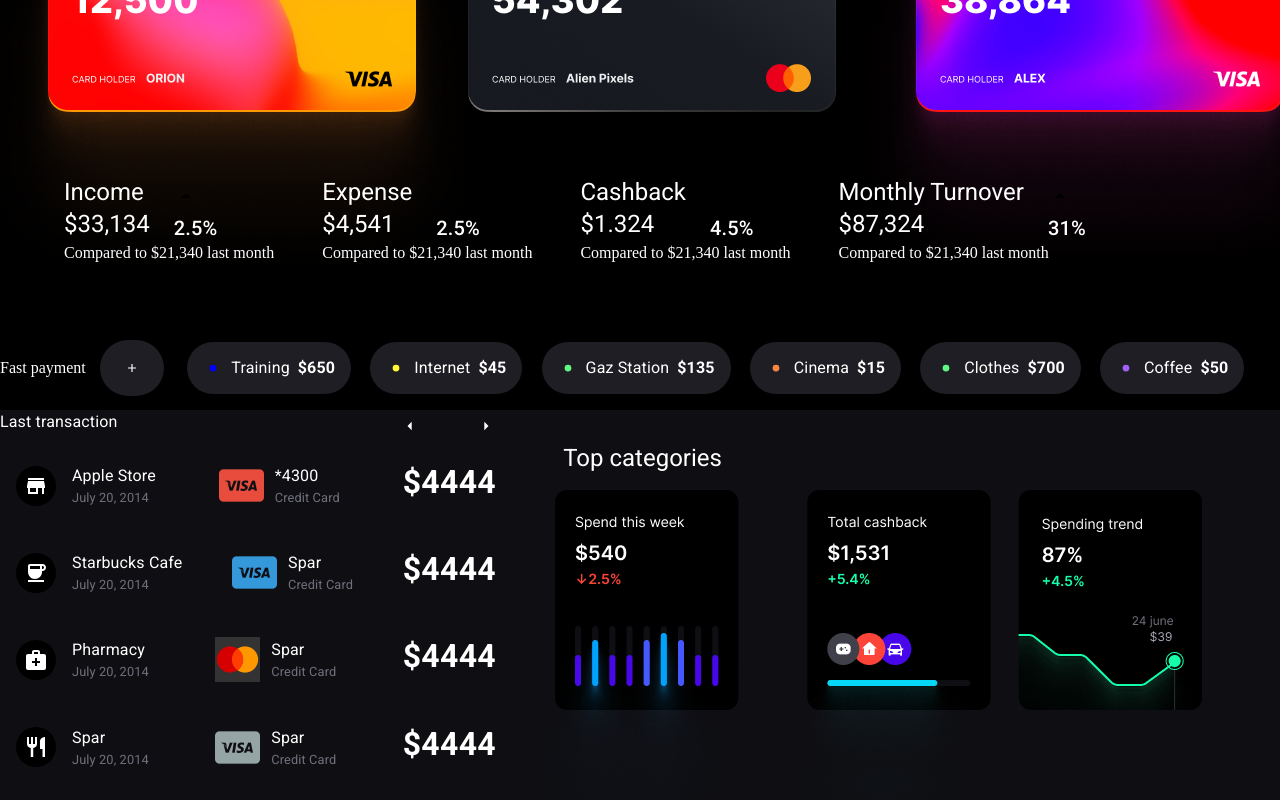
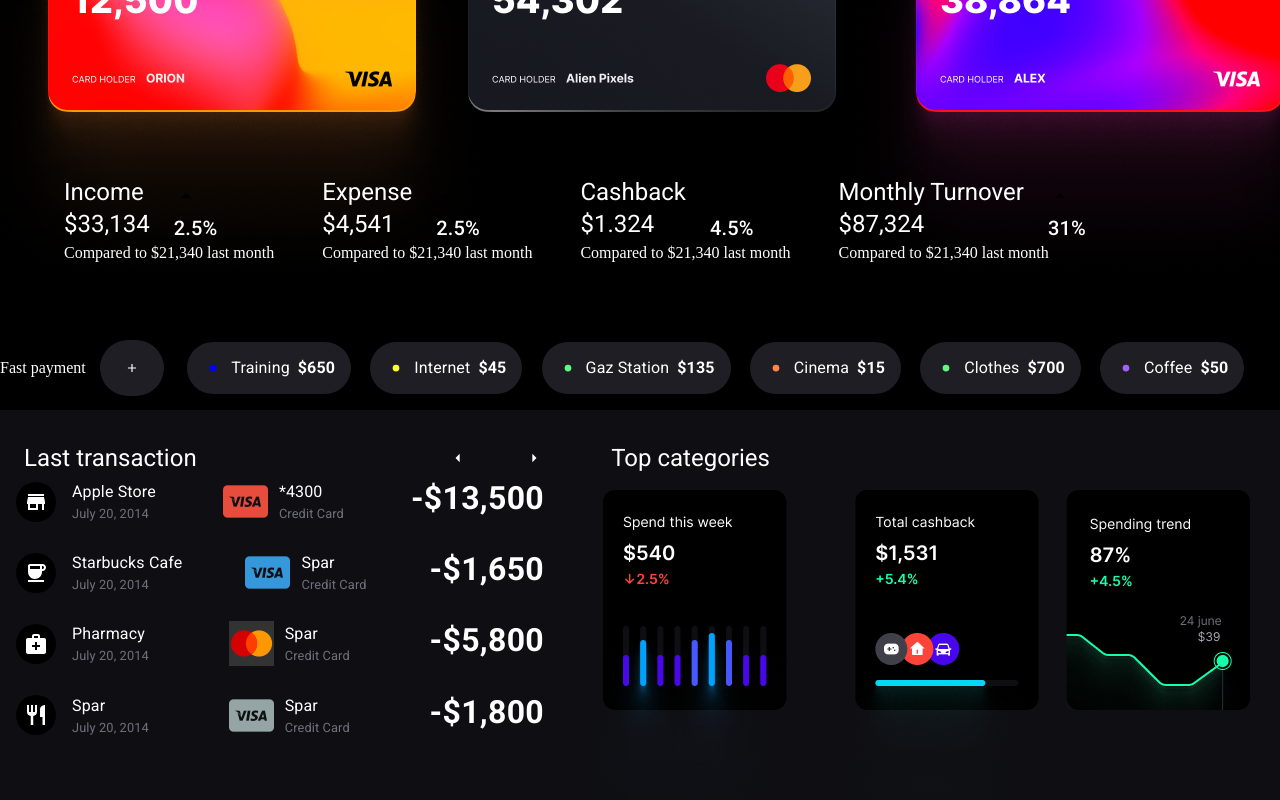
Before and after one commit to jahrulezfrancis/Financial-dashboard, a React (Create React App) app: page / in a window 1280 px wide. Shown: the part 254-1054 px from the top of the page. Built offline with nearby package versions, Linux system fonts and the light colour scheme.

Commit message:
updated transaction section

```diff
--- a/src/Components/Sections/Transactions.jsx
+++ b/src/Components/Sections/Transactions.jsx
@@ -1,4 +1,4 @@
-import { Box, Grid, Button, ListItemIcon, Typography, } from "@mui/material";
+import { Box, Grid, Button, ListItemIcon, Typography, Stack, } from "@mui/material";
 import * as React from 'react';
 import List from '@mui/material/List';
 import ListItem from '@mui/material/ListItem';
@@ -67,31 +67,31 @@ const LeftRightButton = () => {
 
 export function TransactionsTab() {
     return (
-        <Box width='32rem'>
-            <Grid container justifyContent='space-between' alignContent='center'>
-                <Typography color='white'>Last transaction</Typography>
+        <Stack width='35rem' spacing='-1em'>
+            <Grid container justifyContent='space-between' alignContent='center' pt='2em'>
+                <Typography pl='1em' variant='h5' color='white'>Last transaction</Typography>
                 <LeftRightButton />
             </Grid>
             <Grid container justifyContent='space-between' alignContent='center'>
                 <TransactionsTemp primaryText='Apple Store' ListIcon={<Store />} date='July 20, 2014' />
                 <CardsTemp primaryText='*4300' ListIcon={Visa1} cardType='Credit Card' />
-                <PriceText priceCount='$4444' />
+                <PriceText priceCount='-$13,500' />
             </Grid>
             <Grid container justifyContent='space-between' alignContent='center'>
                 <TransactionsTemp primaryText='Starbucks Cafe' ListIcon={<Coffee />} date='July 20, 2014' />
                 <CardsTemp primaryText='Spar' ListIcon={Visa2} cardType='Credit Card' />
-                <PriceText priceCount='$4444' />
+                <PriceText priceCount='-$1,650' />
             </Grid>
             <Grid container justifyContent='space-between' alignContent='center'>
                 <TransactionsTemp primaryText='Pharmacy' ListIcon={<MedicalServicesIcon />} date='July 20, 2014' />
                 <CardsTemp primaryText='Spar' ListIcon={MasterCard} cardType='Credit Card' />
-                <PriceText priceCount='$4444' />
+                <PriceText priceCount='-$5,800' />
             </Grid>
             <Grid container justifyContent='space-between' alignContent='center'>
                 <TransactionsTemp primaryText='Spar' ListIcon={<RestaurantIcon />} date='July 20, 2014' />
                 <CardsTemp primaryText='Spar' ListIcon={Visa3} cardType='Credit Card' />
-                <PriceText priceCount='$4444' />
+                <PriceText priceCount='-$1,800' />
             </Grid>
-        </Box>
+        </Stack>
     )
 }
```
